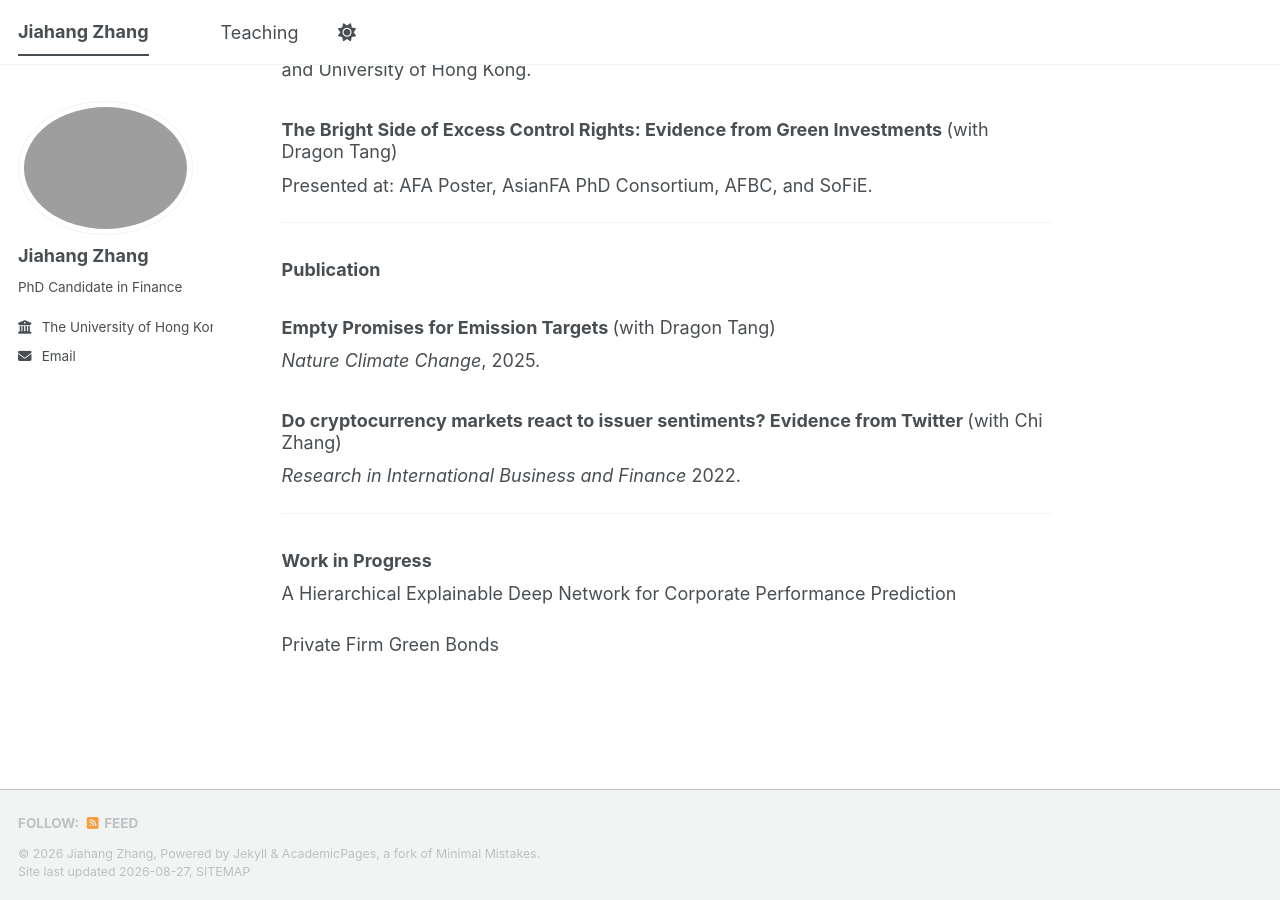
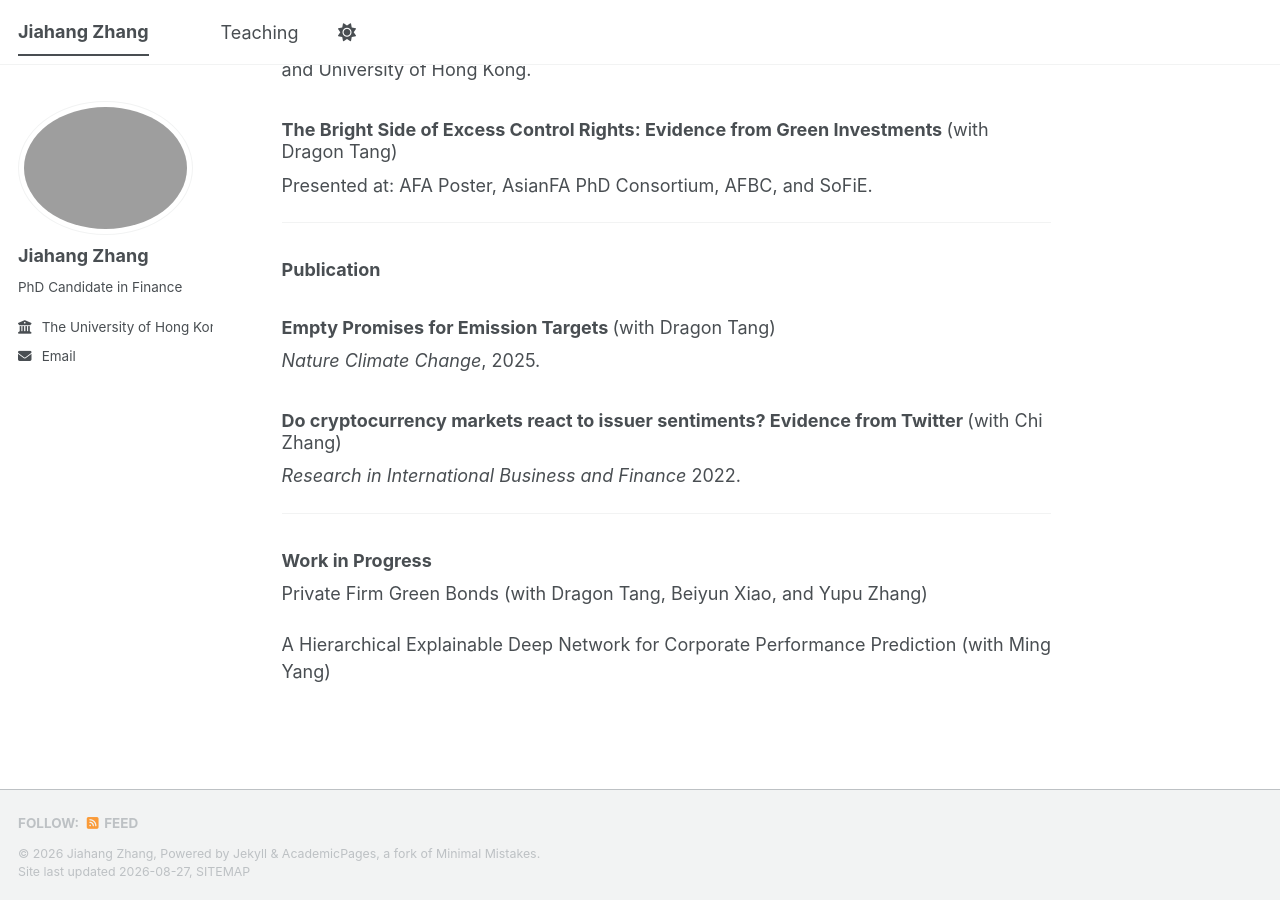
Before and after one commit to joannazhang88/joannazhang88.github.io, a Jekyll site: the page built from _pages/about.md, in a window 1280 px wide and 900 px high, scrolled down 819 px. Built offline with Jekyll 4.4.1, drawn with Linux system fonts in a browser that asks for light colours; a style sheet for code colours, icons or effects is not loaded; before the commit the page ends 1693 px from its top, so only the background shows below that.

Commit message:
Update about.md

```diff
--- a/_pages/about.md
+++ b/_pages/about.md
@@ -53,6 +53,6 @@ Presented at: AFA Poster, AsianFA PhD Consortium, AFBC, and SoFiE.
 
 ### Work in Progress
 
-A Hierarchical Explainable Deep Network for Corporate Performance Prediction
+Private Firm Green Bonds (with Dragon Tang, Beiyun Xiao, and Yupu Zhang)
 
-Private Firm Green Bonds
+A Hierarchical Explainable Deep Network for Corporate Performance Prediction (with Ming Yang)
```
